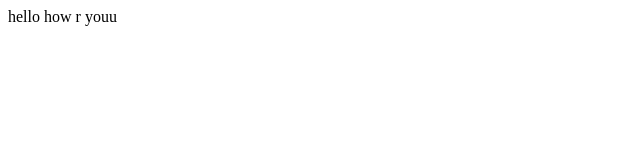
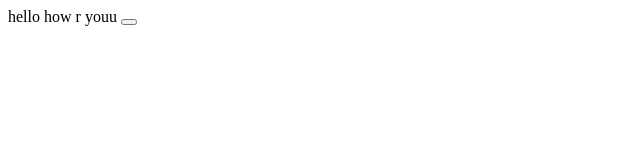
Before and after one commit to rainavneet30/spiltmate, a plain HTML site: page index.html in a window 1280 px wide. Shown: the full height of the page, 0-640 px from the left. Drawn offline with Linux system fonts and the light colour scheme.

Commit message:
Button added

```diff
--- a/index.html
+++ b/index.html
@@ -1,2 +1,5 @@
 hello
 how r youu
+
+
+<button type="button"></button>
```
